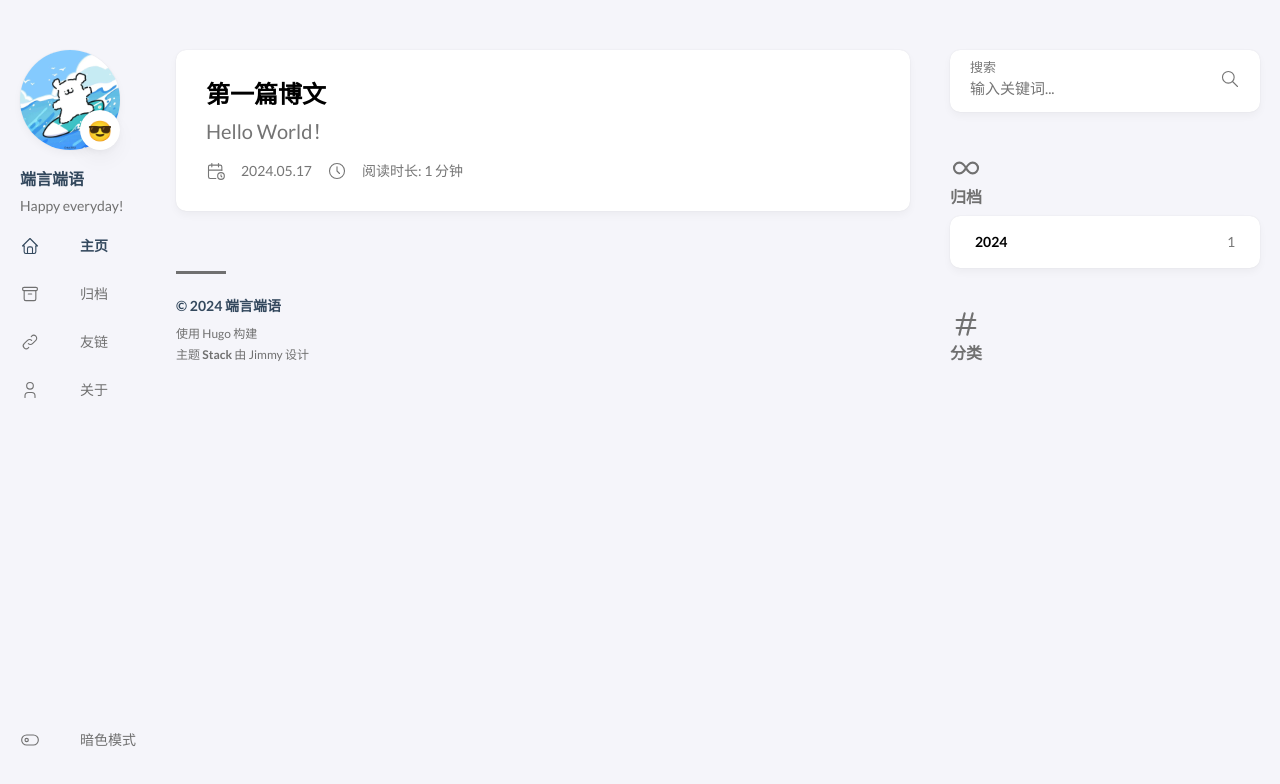
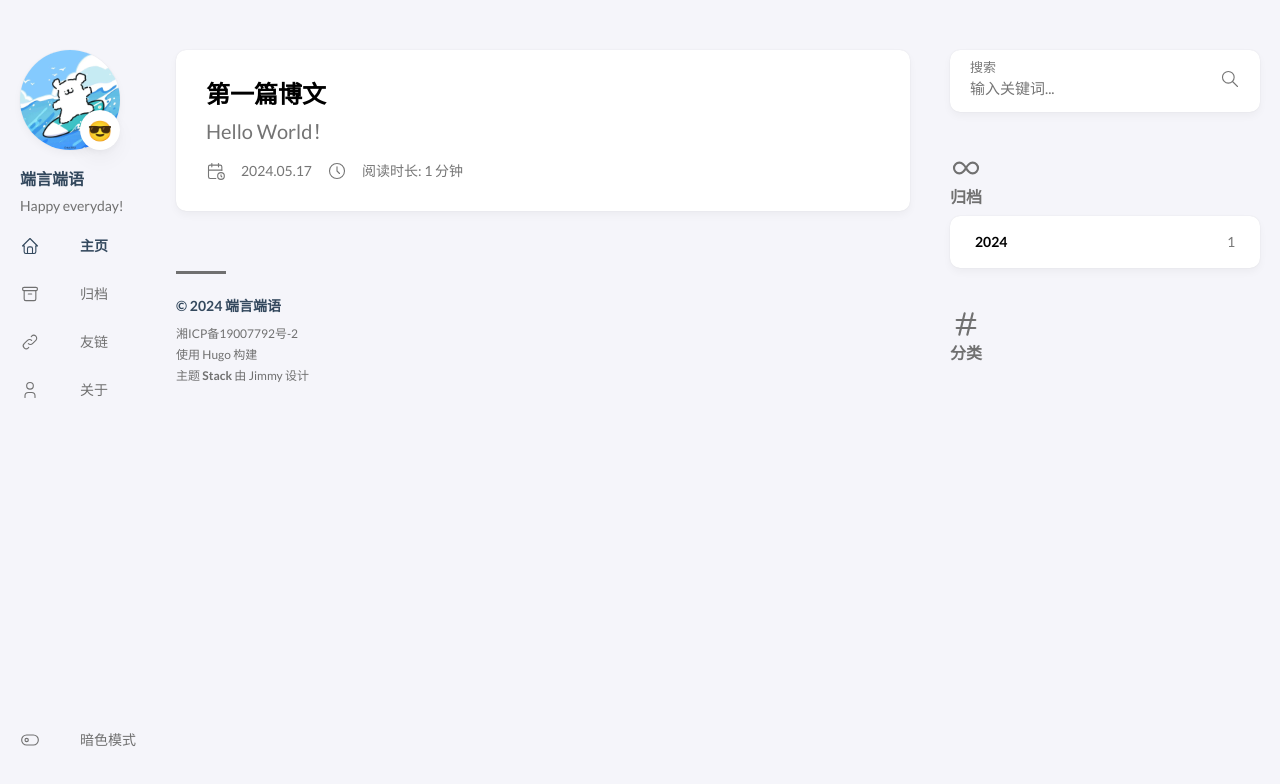
Before and after one commit to duan-1/duan-1.github.io, a plain HTML site: page index.html in a window 1280 px wide. Drawn offline with Linux system fonts and the light colour scheme.

Commit message:
feat: added ICP

```diff
--- a/index.html
+++ b/index.html
@@ -340,6 +340,8 @@
     </section>
 
     <section class="powerby">
+
+            <a href="https://beian.miit.gov.cn/" target="_blank">湘ICP备19007792号-2</a> <br/>
         使用 <a href="https://gohugo.io/" target="_blank" rel="noopener">Hugo</a> 构建 <br />
         主题 <b><a href="https://github.com/CaiJimmy/hugo-theme-stack" target="_blank" rel="noopener" data-version="3.26.0">Stack</a></b> 由 <a href="https://jimmycai.com" target="_blank" rel="noopener">Jimmy</a> 设计
     </section>
```
Also changed, not shown: 404.html (+2 -0 lines), categories/index.html (+2 -0 lines), page/about/index.html (+2 -0 lines), page/archives/index.html (+2 -0 lines), page/index.html (+2 -0 lines), page/links/index.html (+2 -0 lines), page/search/index.html (+2 -0 lines), posts/index.html (+2 -0 lines), posts/my-first-post/index.html (+2 -0 lines), tags/index.html (+2 -0 lines).
